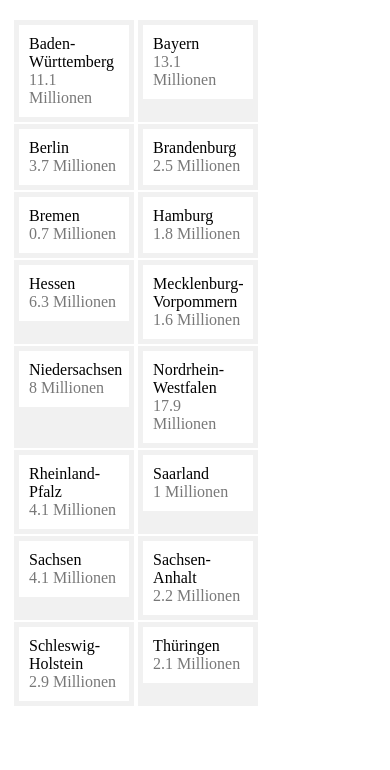
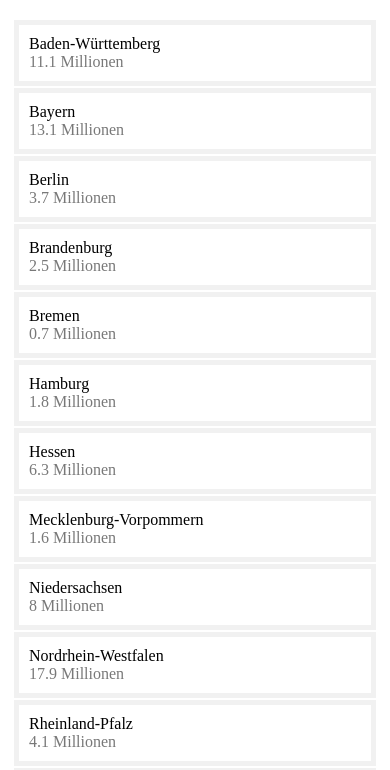
Before and after one commit to IshakAtes/Bundesl-nderChallenge, a plain HTML site: page index.html in a window 390 px wide. Shown: the part 74-844 px from the top of the page. Drawn offline with Linux system fonts and the light colour scheme.

Commit message:
responsive

```diff
--- a/style.css
+++ b/style.css
@@ -54,5 +54,25 @@ header {
     width: 100%;
     display: flex;
     flex-wrap: wrap;
-    column-gap: 2px;
 }
+
+
+@media only screen and (max-width: 800px) {
+    #renderContainer {
+        column-gap: 5px;
+    }
+
+    .landBorder {
+        width: 49%;
+    }
+}
+
+@media only screen and (max-width: 500px) {
+    #renderContainer {
+        column-gap: unset;
+    }
+
+    .landBorder {
+        width: 100%;
+    }
+}
```
Also changed, not shown: script.js (+1 -6 lines).
